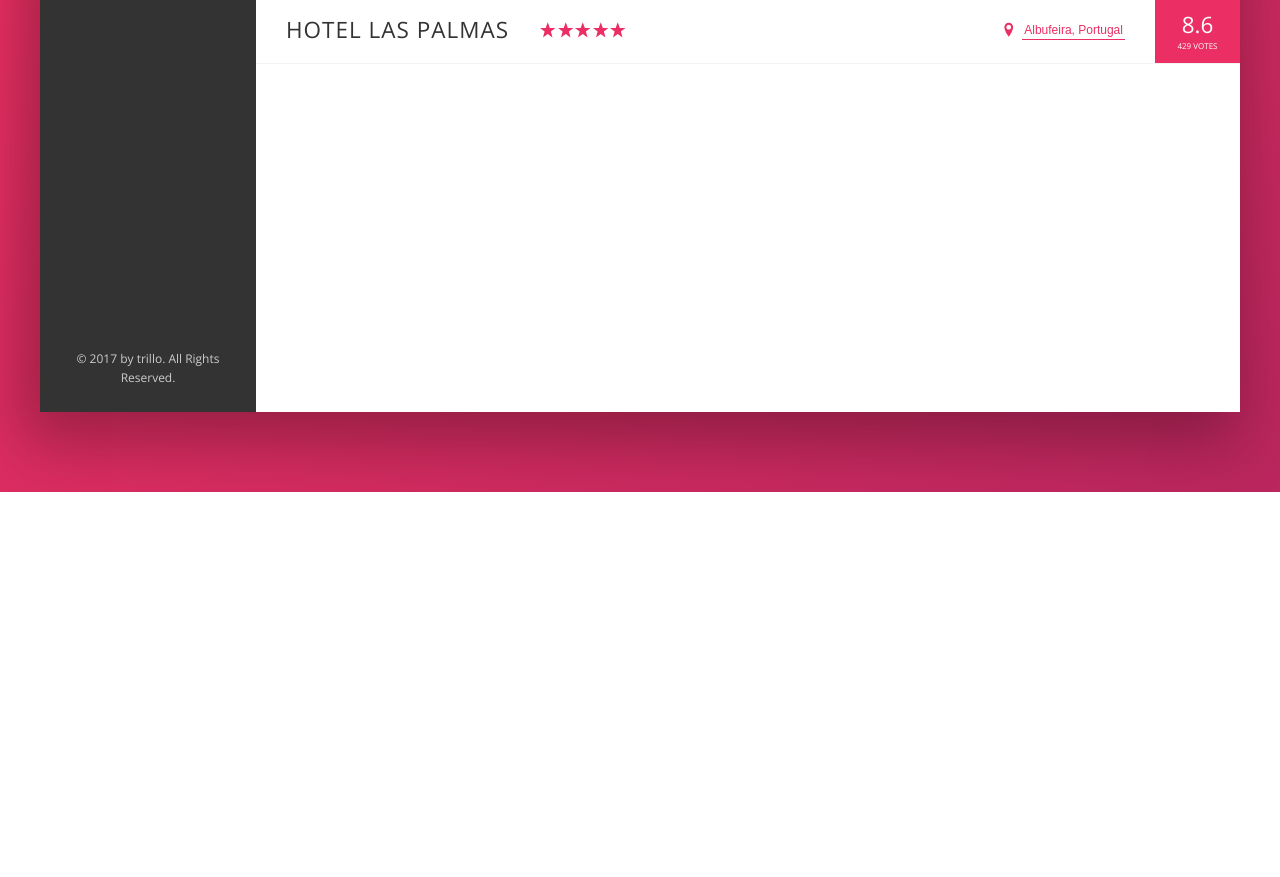
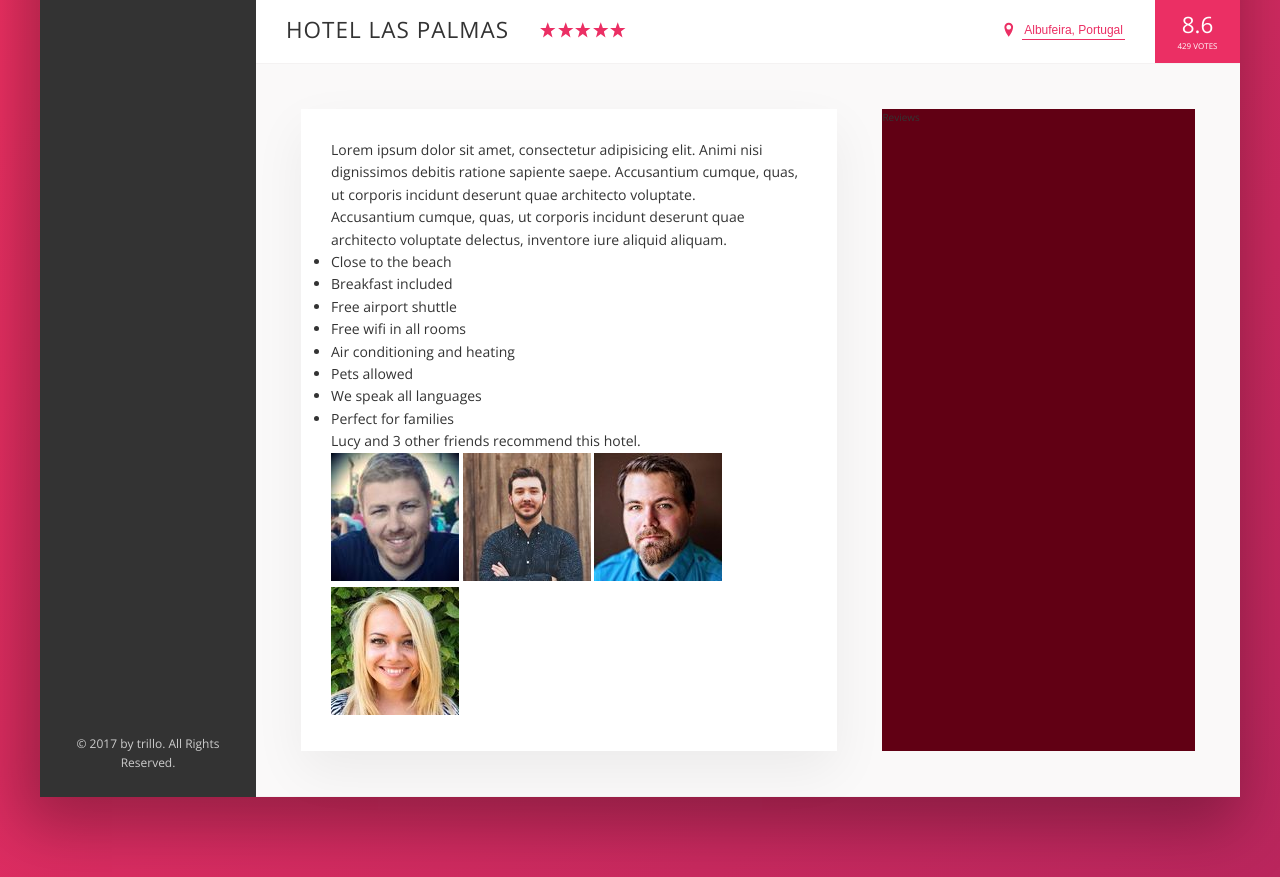
Before and after one commit to BorofskyDev/trillo, a website built with Vite: page index.html in a window 1280 px wide. Shown: the part 538-1415 px from the top of the page. Before the commit the page ends 1030 px from the top, so only its background shows below. Built offline with nearby package versions, Linux system fonts and the light colour scheme.

Commit message:
began main body content

```diff
--- a/index.html
+++ b/index.html
@@ -106,13 +106,13 @@
           </h1>
           <div class="overview__stars">
             <svg class="overview__icon-star">
-            <use xlink:href="img/sprite.svg#icon-star"></use>
+              <use xlink:href="img/sprite.svg#icon-star"></use>
             </svg>
             <svg class="overview__icon-star">
-            <use xlink:href="img/sprite.svg#icon-star"></use>
+              <use xlink:href="img/sprite.svg#icon-star"></use>
             </svg>
             <svg class="overview__icon-star">
-            <use xlink:href="img/sprite.svg#icon-star"></use>
+              <use xlink:href="img/sprite.svg#icon-star"></use>
             </svg>
             <svg class="overview__icon-star">
               <use xlink:href="img/sprite.svg#icon-star"></use>
@@ -132,6 +132,45 @@
             <div class="overview__rating-count">429 votes</div>
           </div>
         </div>
+        <div class="detail">
+          <div class="description">
+            <p class="paragraph">
+              Lorem ipsum dolor sit amet, consectetur adipisicing elit. Animi nisi dignissimos debitis ratione sapiente
+              saepe.
+              Accusantium cumque, quas, ut corporis incidunt deserunt quae architecto voluptate.
+            </p>
+            <p class="paragraph">
+              Accusantium cumque, quas, ut corporis incidunt deserunt quae architecto voluptate delectus, inventore iure
+              aliquid
+              aliquam.
+            </p>
+            <ul class="list">
+              <li class="list__item">Close to the beach</li>
+              <li class="list__item">Breakfast included</li>
+              <li class="list__item">Free airport shuttle</li>
+              <li class="list__item">Free wifi in all rooms</li>
+              <li class="list__item">Air conditioning and heating</li>
+              <li class="list__item">Pets allowed</li>
+              <li class="list__item">We speak all languages</li>
+              <li class="list__item">Perfect for families</li>
+            </ul>
+            <div class="recommend">
+              <p class="recommend__count">
+                Lucy and 3 other friends recommend this hotel.
+              </p>
+
+              <div class="recommend__friends">
+                <img src="img/user-3.jpg" alt="Friend 1" class="recommend__photo">
+                <img src="img/user-4.jpg" alt="Friend 2" class="recommend__photo">
+                <img src="img/user-5.jpg" alt="Friend 3" class="recommend__photo">
+                <img src="img/user-6.jpg" alt="Friend 4" class="recommend__photo">
+              </div>
+            </div>
+          </div>
+          <div class="user-reviews">
+            Reviews
+          </div>
+        </div>
       </main>
     </div>
   </div>
--- a/sass/_base.scss
+++ b/sass/_base.scss
@@ -12,7 +12,10 @@
   --color-grey-dark-2: #777;
   --color-grey-dark-3: #999;
 
-  --shadow-dark:  -1rem 2rem 6rem 1rem rgba(0, 0, 0, 0.3);
+  --shadow-light: 0 2rem 5rem rgba(0, 0, 0, 0.06);
+  --shadow-dark: -1rem 2rem 6rem 1rem rgba(0, 0, 0, 0.3);
+
+  --line: 1px solid var(--color-grey-light-2);
 }
 
 * {
--- a/sass/_components.scss
+++ b/sass/_components.scss
@@ -181,7 +181,7 @@
 .overview {
   display: flex;
   align-items: center;
-  border-bottom: 1px solid var(--color-grey-light-2);
+  border-bottom: var(--line);
 
   &__heading {
     font-size: 2.25rem;
--- a/sass/_layout.scss
+++ b/sass/_layout.scss
@@ -10,7 +10,7 @@
   font-size: 1.4rem;
   height: 7rem;
   background-color: #fff;
-    border-bottom: 1px solid var(--color-grey-light-2);
+  border-bottom: var(--line);
   display: flex;
   justify-content: space-between;
   align-items: center;
@@ -31,5 +31,25 @@
 .hotel-view {
   background-color: #fff;
   flex: 1;
-    height: 80rem;
 }
+
+.detail {
+  display: flex;
+  padding: 4.5rem;
+  background-color: var(--color-grey-light-1);
+  border-bottom: var(--line);
+}
+
+.description {
+  font-size: 1.4rem;
+  background-color: #fff;
+  box-shadow: var(--shadow-light);
+  flex: 0 0 60%;
+  margin-right: 4.5rem;
+  padding: 3rem;
+}
+
+.user-reviews {
+  background-color: #610014;
+  flex: 1;
+}
```
Lines whose indentation alone changed are shown as unchanged.
